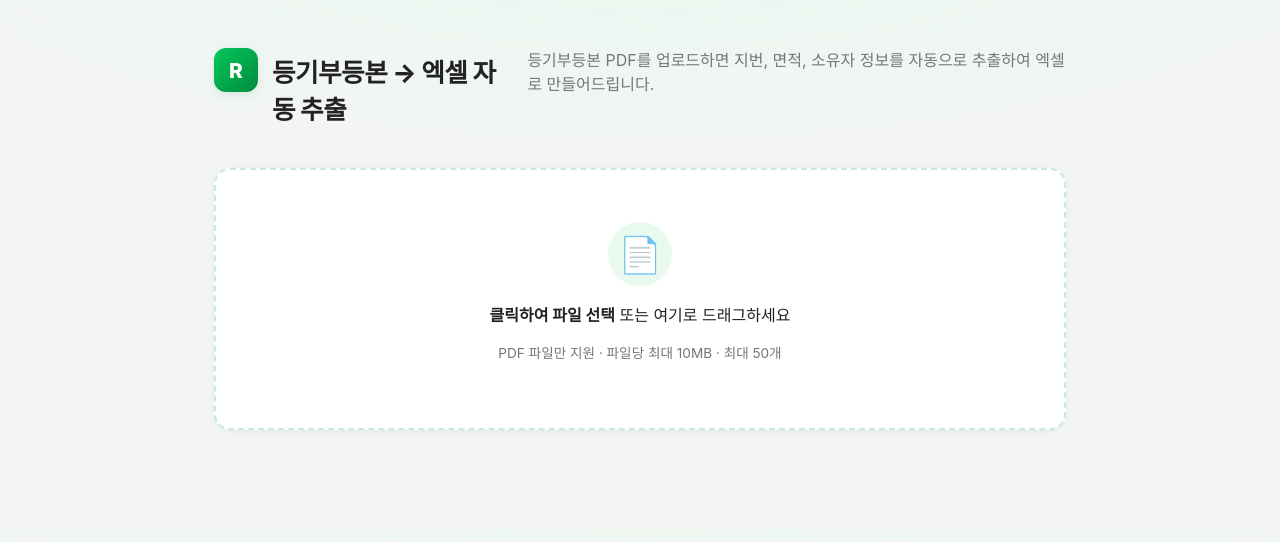
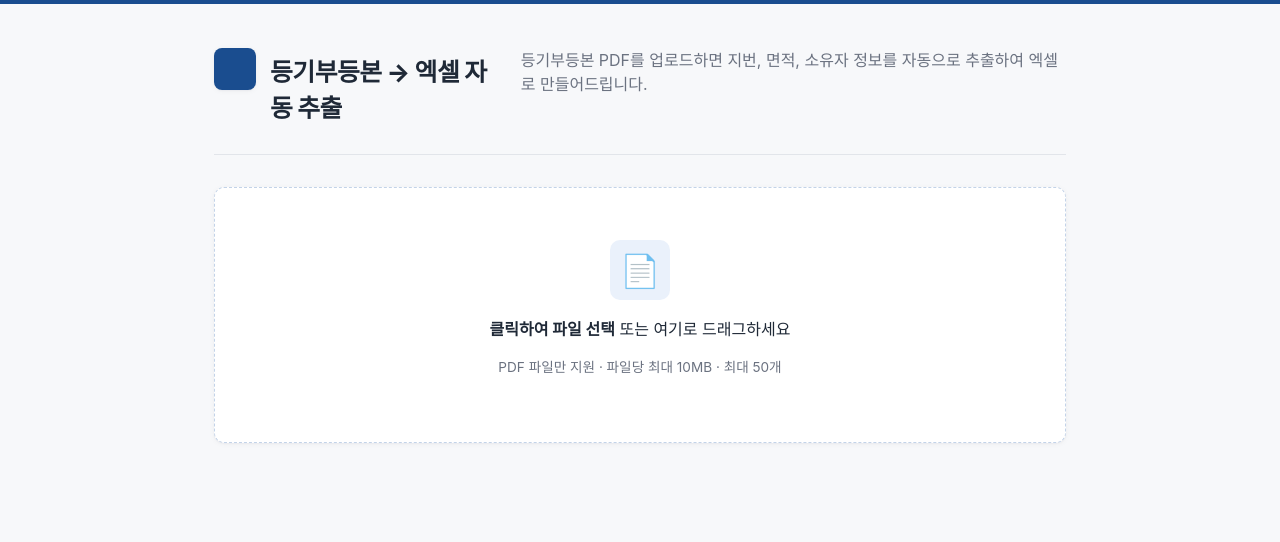
Before and after one commit to cho7531/RenoData, a Flask app: page / in a window 1280 px wide. Shown: the top 542 px of the page. Run offline with Flask 3, Linux system fonts and the light colour scheme.

Commit message:
Switch theme to a clean, trustworthy navy blue
Replace the green theme with a restrained navy blue better suited to
a redevelopment-project (정비사업) audience: flat institutional mark
instead of a gradient badge, tighter shadows, squared-off buttons,
and a thin letterhead-style top bar in place of the decorative
radial background.

Co-Authored-By: Claude Sonnet 5 <noreply@anthropic.com>

```diff
--- a/static/style.css
+++ b/static/style.css
@@ -1,17 +1,16 @@
 :root {
-  --primary: #03c75a;
-  --primary-dark: #02a94d;
-  --primary-darker: #018a3f;
-  --primary-tint: #e8f9ee;
-  --bg: #f3f5f4;
+  --primary: #1a4d8f;
+  --primary-dark: #123a6b;
+  --primary-tint: #eaf1fb;
+  --bg: #f7f8fa;
   --panel: #ffffff;
-  --border: #e5e5e5;
-  --text: #222222;
-  --muted: #767676;
-  --error: #e0392f;
-  --error-bg: #fdecec;
-  --shadow-sm: 0 1px 2px rgba(0, 0, 0, 0.04), 0 1px 8px rgba(0, 0, 0, 0.04);
-  --shadow-md: 0 4px 16px rgba(3, 199, 90, 0.08), 0 2px 6px rgba(0, 0, 0, 0.05);
+  --border: #e2e5ea;
+  --text: #1f2937;
+  --muted: #6b7280;
+  --error: #dc2626;
+  --error-bg: #fef2f2;
+  --shadow-sm: 0 1px 2px rgba(16, 24, 40, 0.04), 0 1px 6px rgba(16, 24, 40, 0.04);
+  --shadow-md: 0 6px 16px rgba(16, 24, 40, 0.08);
 }
 
 * { box-sizing: border-box; }
@@ -19,46 +18,48 @@
 body {
   margin: 0;
   font-family: "Pretendard", "Apple SD Gothic Neo", "Malgun Gothic", -apple-system, BlinkMacSystemFont, sans-serif;
-  background:
-    radial-gradient(1200px 400px at 50% -120px, var(--primary-tint), transparent 70%),
-    var(--bg);
+  background: var(--bg);
   color: var(--text);
+}
+
+body::before {
+  content: "";
+  display: block;
+  height: 4px;
+  background: var(--primary);
 }
 
 .app {
   max-width: 900px;
   margin: 0 auto;
-  padding: 48px 24px 100px;
+  padding: 44px 24px 100px;
 }
 
 header {
   display: flex;
   align-items: flex-start;
   gap: 14px;
-  margin-bottom: 36px;
+  margin-bottom: 32px;
+  padding-bottom: 24px;
+  border-bottom: 1px solid var(--border);
 }
 
 header::before {
-  content: "R";
+  content: "";
   flex: none;
-  width: 44px;
-  height: 44px;
-  border-radius: 12px;
-  background: linear-gradient(135deg, var(--primary), var(--primary-darker));
-  color: #fff;
-  font-weight: 800;
-  font-size: 1.3rem;
-  display: flex;
-  align-items: center;
-  justify-content: center;
-  box-shadow: var(--shadow-md);
+  width: 42px;
+  height: 42px;
+  border-radius: 8px;
+  background: var(--primary);
+  box-shadow: var(--shadow-sm);
 }
 
 header h1 {
-  font-size: 1.6rem;
+  font-size: 1.55rem;
   font-weight: 800;
   margin: 4px 0 6px;
   letter-spacing: -0.02em;
+  color: var(--text);
 }
 
 .subtitle {
@@ -71,29 +72,28 @@ header h1 {
 
 .dropzone {
   position: relative;
-  border: 2px dashed #c7ecd6;
-  border-radius: 16px;
+  border: 1.5px dashed #c3d3e8;
+  border-radius: 10px;
   background: var(--panel);
   padding: 52px 24px;
   text-align: center;
   cursor: pointer;
   box-shadow: var(--shadow-sm);
-  transition: border-color 0.15s, background 0.15s, box-shadow 0.15s, transform 0.15s;
+  transition: border-color 0.15s, background 0.15s, box-shadow 0.15s;
 }
 
 .dropzone:hover, .dropzone.dragover {
   border-color: var(--primary);
   background: var(--primary-tint);
   box-shadow: var(--shadow-md);
-  transform: translateY(-1px);
 }
 
 .dropzone-icon {
-  font-size: 2.2rem;
+  font-size: 2rem;
   margin: 0 auto 12px;
-  width: 64px;
-  height: 64px;
-  border-radius: 50%;
+  width: 60px;
+  height: 60px;
+  border-radius: 10px;
   background: var(--primary-tint);
   display: flex;
   align-items: center;
```
Also changed, not shown: other parts of static/style.css (+13 -19 lines).
